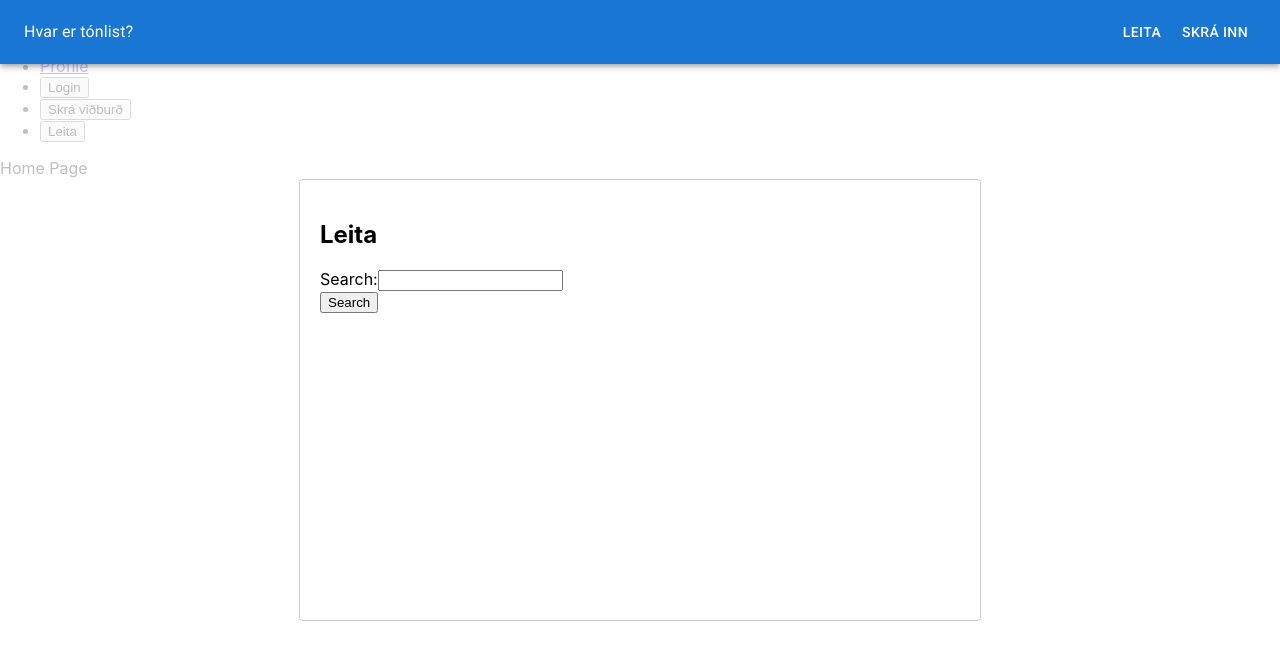
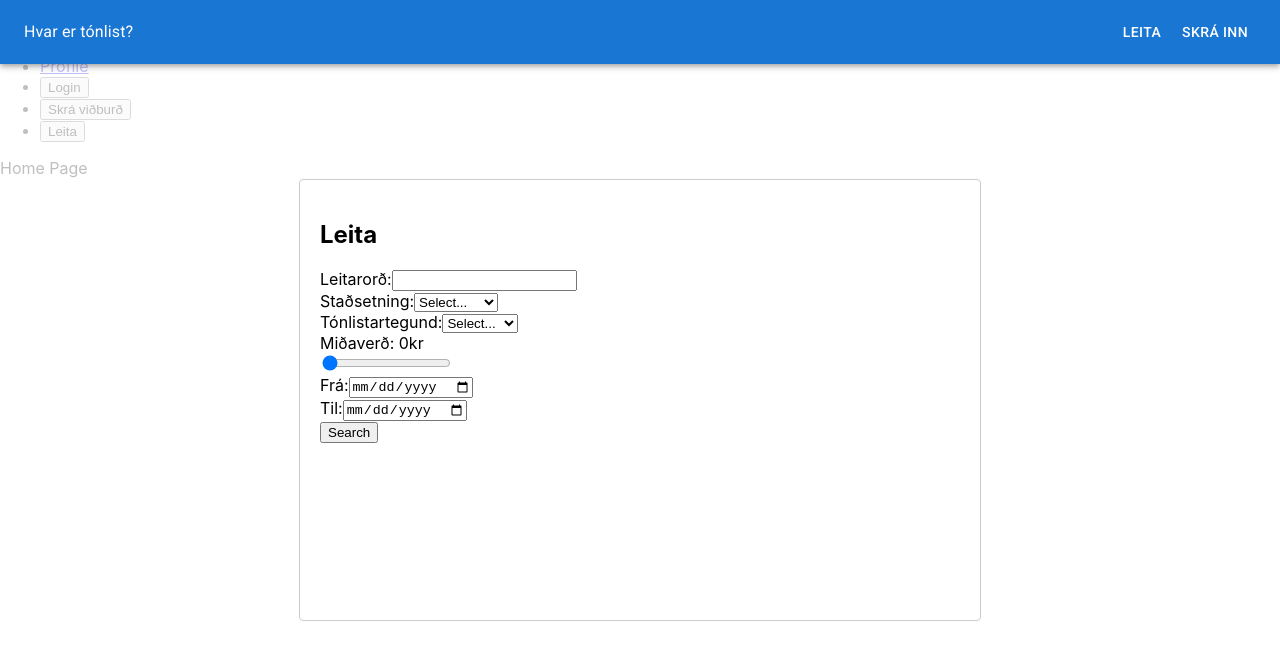
Before and after one commit to SHTh-App23/HvarErTonlist, a React (Create React App) app in the folder hvar-er-tonlist/: page / in a window 1280 px wide. Both pictures are taken after a click on the button "Leita". Shown: the top 660 px of the page. Built offline with nearby package versions, Linux system fonts and the light colour scheme.

Commit message:
Leitarmodal complete

```diff
--- a/hvar-er-tonlist/src/modals/leitmodal.js
+++ b/hvar-er-tonlist/src/modals/leitmodal.js
@@ -3,12 +3,30 @@ import React, { useState } from 'react';
 
 const LeitModal = ({ isOpen, onRequestClose, onSearch }) => {
   const [searchQuery, setSearchQuery] = useState('');
+  const [selectedLocation, setSelectedLocation] = useState('');
+  const [selectedGenre, setSelectedGenre] = useState('');
+  const [ticketPrice, setTicketPrice] = useState(0);
+  const [fromDate, setFromDate] = useState('');
+  const [toDate, setToDate] = useState('');
 
   const handleSearch = () => {
     // Implement your search logic here
-    console.log('Searching for:', searchQuery);
+    console.log(
+      'Searching for:',
+      searchQuery,
+      'in location',
+      selectedLocation,
+      'with genre',
+      selectedGenre,
+      'with ticket price',
+      ticketPrice,
+      'from date',
+      fromDate,
+      'to date:',
+      toDate
+      );
     // You can pass the search query to the parent component or perform any other action
-    onSearch(searchQuery);
+    onSearch({ searchQuery, selectedLocation, selectedGenre, ticketPrice, toDate });
     // Close the modal after searching
     onRequestClose();
   };
@@ -18,11 +36,67 @@ const LeitModal = ({ isOpen, onRequestClose, onSearch }) => {
       <h2>Leita</h2>
       <form>
         <label>
-          Search:
+          Leitarorð:
           <input
             type="text"
             value={searchQuery}
             onChange={(e) => setSearchQuery(e.target.value)}
+          />
+        </label>
+        <br />
+        <label>
+          Staðsetning:
+          <select
+            value={selectedLocation}
+            onChange={(e) => setSelectedLocation(e.target.value)}
+          >
+            <option value="">Select...</option>
+            <option value="Gaukurinn">Gaukurinn</option>
+            <option value="Iðnó">Iðnó</option>
+          </select>
+        </label>
+        <br />
+        <label>
+          Tónlistartegund:
+          <select
+            value={selectedGenre}
+            onChange={(e) => setSelectedGenre(e.target.value)}
+          >
+            <option value="">Select...</option>
+            <option value="Hip hop">Hip hop</option>
+            <option value="Jazz">Jazz</option>
+            <option value="Classical">Classical</option>
+          </select>
+        </label>
+        <br />
+        <label>
+          Miðaverð: {ticketPrice}kr
+          <br />
+          <input
+            type="range"
+            min="0"
+            max="10000"
+            step="1"
+            value={ticketPrice}
+            onChange={(e) => setTicketPrice(parseInt(e.target.value))}
+          />
+        </label>
+        <br />
+        <label>
+          Frá:
+          <input
+            type="date"
+            value={fromDate}
+            onChange={(e) => setFromDate(e.target.value)}
+          />
+        </label>
+        <br />
+        <label>
+          Til:
+          <input
+            type="date"
+            value={toDate}
+            onChange={(e) => setToDate(e.target.value)}
           />
         </label>
         <br />
```
